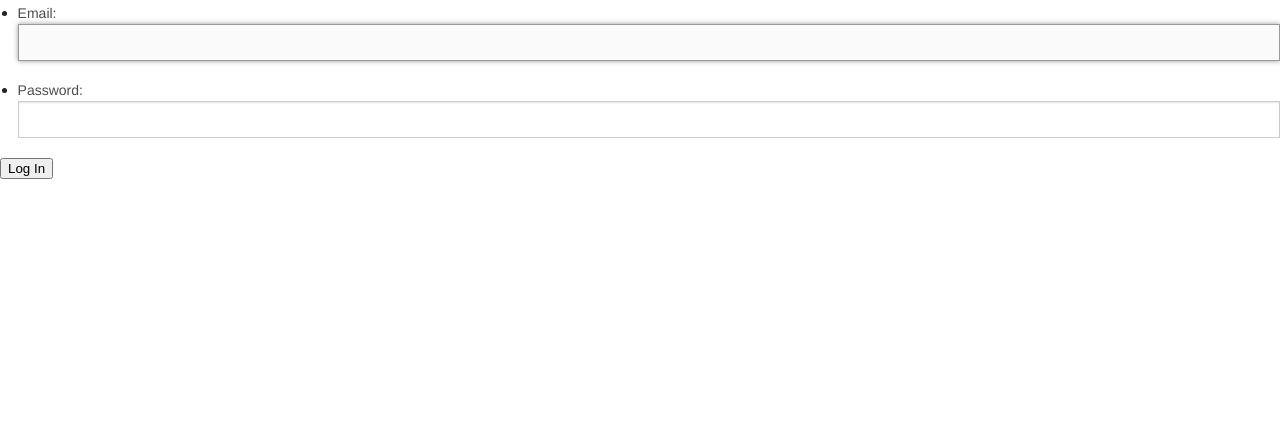
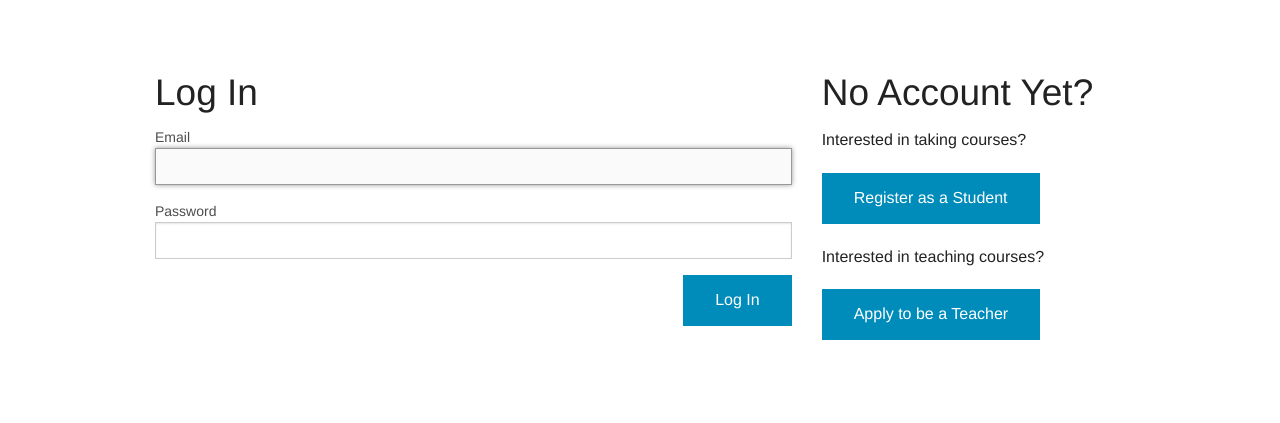
Before and after one commit to calblueprint/odalc, a Django app: page /login/ in a window 1280 px wide. Shown: the part 45-468 px from the top of the page. Run offline with Django 3.2, Linux system fonts and the light colour scheme; parts of the project's set-up code (start-up, migrations or seed data) failed here and were passed over; some libraries are stand-ins or nearby versions.

Commit message:
Style login page.
Login form is an example of accessing Django form fields individually

```diff
--- a/odalc/templates/base/base.html
+++ b/odalc/templates/base/base.html
@@ -17,8 +17,12 @@
     {% endblock %}
     <script src="{% static "bower_components/jquery/dist/jquery.min.js" %}"></script>
     <script src="{% static "bower_components/foundation/js/foundation.min.js" %}"></script>
+    <script src="{% static "bower_components/foundation/js/foundation.alerts.js" %}"></script>
     <script src="{% static "base/js/app.js" %}"></script>
     {% block javascripts %}
     {% endblock %}
+    <script>
+      $(document).foundation();
+    </script>
   </body>
 </html>
--- a/odalc/templates/base/login.html
+++ b/odalc/templates/base/login.html
@@ -1,13 +1,61 @@
 {% extends "base/base.html" %}
 
+{% block title %}Log In{% endblock %}
+
 {% block body %}
+<div class="row white-section">
+    <div class="large-8 columns">
+        <h2>Log In</h2>
+        <form action="/login/" method="POST">
+          {% csrf_token %}
+          {% for error in form.non_field_errors %}
+          <div data-alert class="alert-box alert">
+            {{ error }}
+            <a href="#" class="close">&times;</a>
+          </div>
+          {% endfor %}
 
-<form action="/login/" method="POST">
-  {% csrf_token %}
-  <ul>
-    {{ form.as_ul }}
-  </ul>
-  <input type="submit" value="Log In" />
-</form>
+
+          <label for="{{ form.username.id_for_label }}">
+          {{ form.username.label }}
+          {{ form.username }}
+          </label>
+
+          {% for error in form.username.errors %}
+              <small class="error">{{ error }}</small>
+          {% endfor %}
+
+          <label for="{{ form.password.id_for_label }}">
+          {{ form.password.label }}
+          {{ form.password }}
+          </label>
+
+          {% for error in form.password.errors %}
+              <small class="error">{{ error }}</small>
+          {% endfor %}
+
+          <input class="button right" type="submit" value="Log In" />
+        </form>
+    </div>
+    <div class="large-4 columns">
+        <h2>No Account Yet?</h2>
+        <div class="row">
+            <div class="large-12 columns">
+                <p>Interested in taking courses?</p>
+                <div>
+                    <a href="{% url "students:register" %}" class="button">Register as a Student</a>
+                </div>
+            </div>
+        </div>
+        <div class="row">
+            <div class="large-12 columns">
+                <p>Interested in teaching courses?</p>
+                <div>
+                    <a href="{% url "teachers:register" %}" class="button">Apply to be a Teacher</a>
+                </div>
+            </div>
+        </div>
+    </div>
+</div>
 
 {% endblock %}
```
